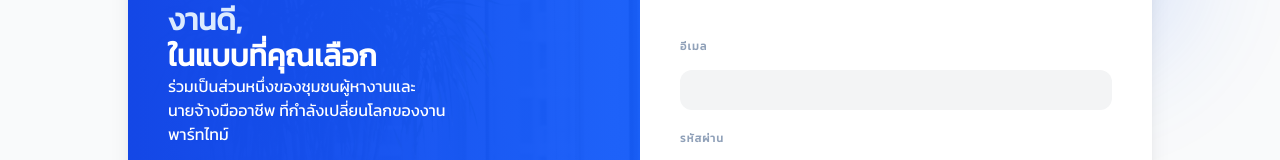
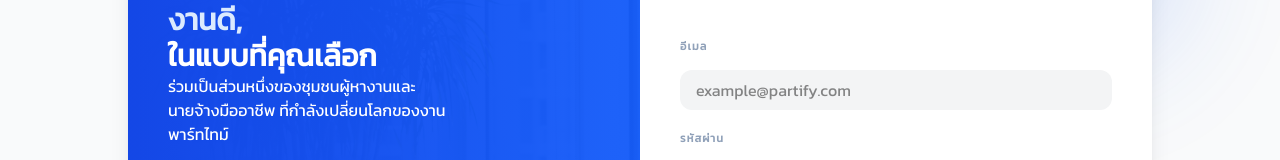
Before and after one commit to PatcharaPN/Partify, a Next.js app in the folder frontend/: page /login in a window 1280 px wide. Shown: the part 249-409 px from the top of the page. Built offline with nearby package versions, Linux system fonts and the light colour scheme; no server answers.

Commit message:
fix: resolve login email input not showing placeholder

```diff
--- a/frontend/app/(auth)/login/page.tsx
+++ b/frontend/app/(auth)/login/page.tsx
@@ -87,6 +87,7 @@ export default function LoginPage() {
           <div className="py-5 flex flex-col gap-5">
             <InputField
               label="อีเมล"
+              placeholder="example@partify.com"
               value={email}
               onChange={(e) => setEmail(e.target.value)}
             />
```
